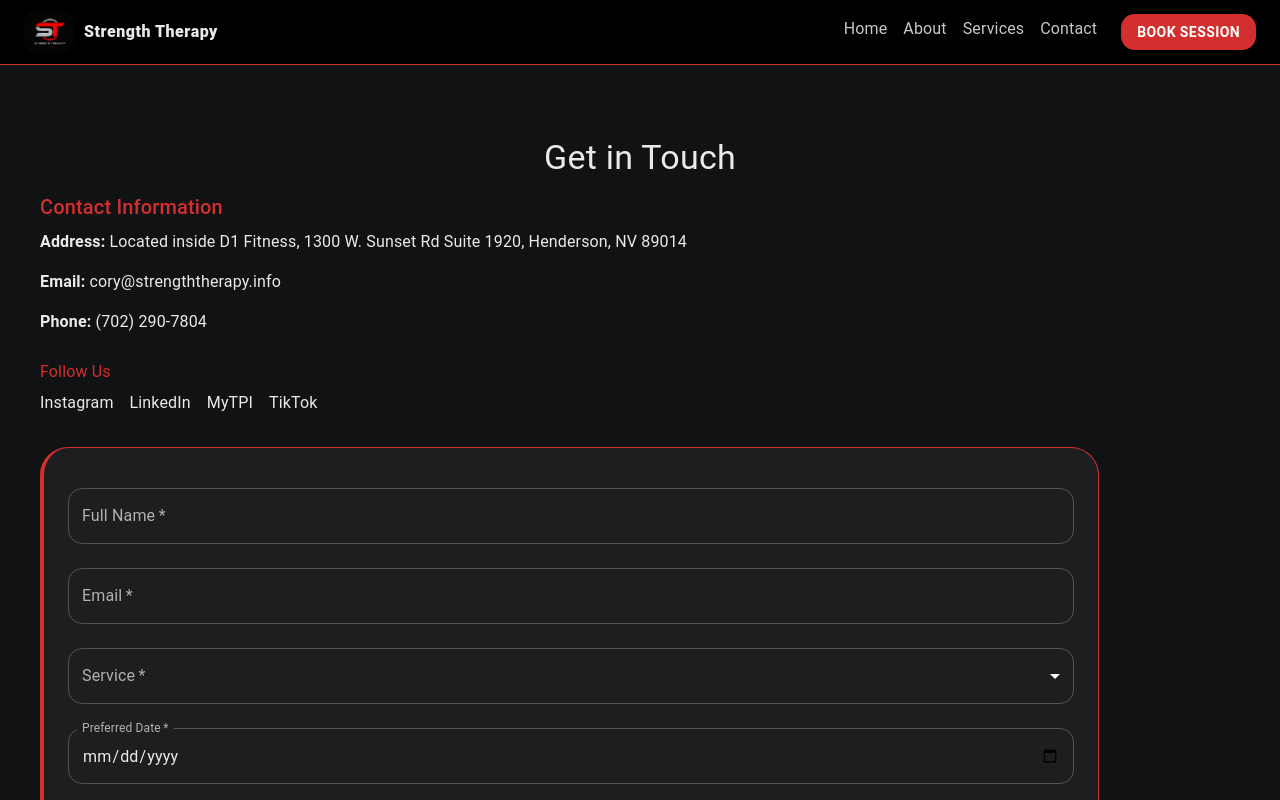
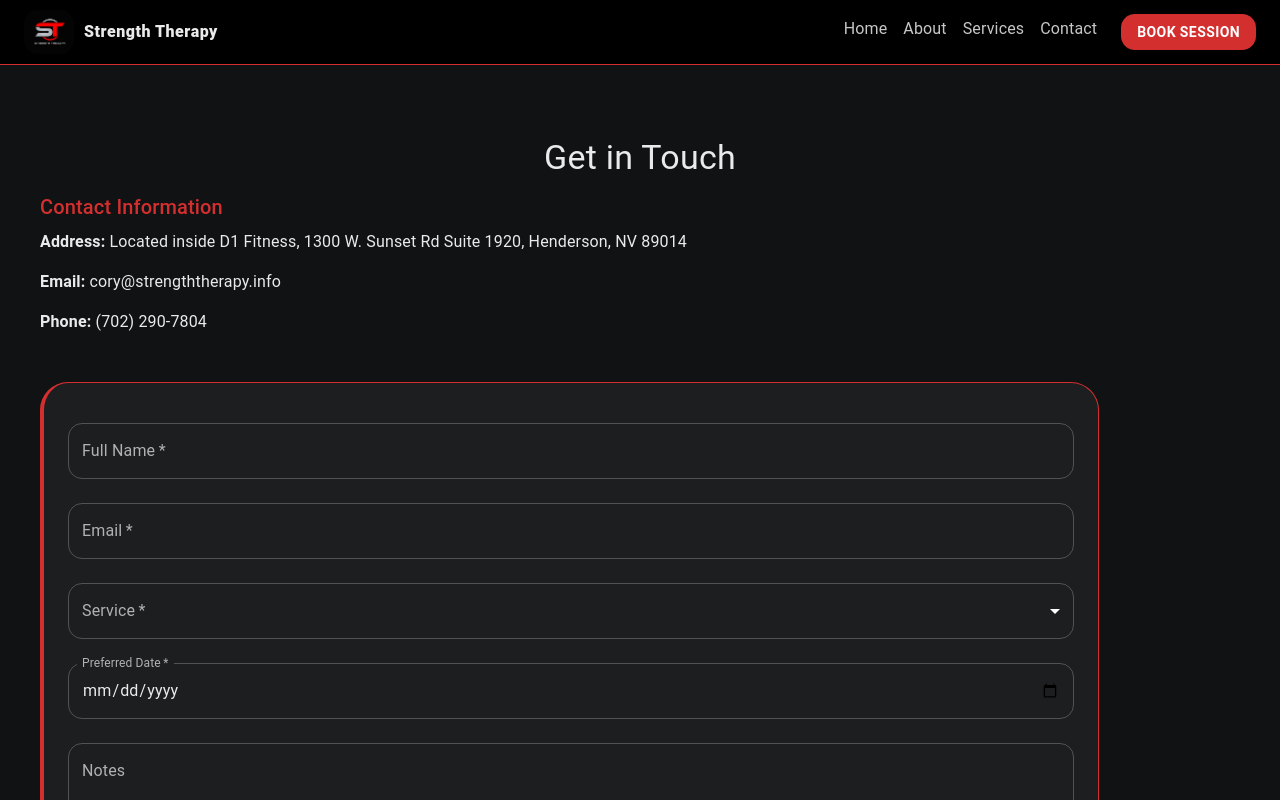
Before and after one commit to DarwinCasasola/strength-therapy-react, a React (Vite) app: page /contact in a window 1280 px wide. Shown: the top 800 px of the page. Built offline with nearby package versions, Linux system fonts and the light colour scheme.

Commit message:
contact update 5

```diff
--- a/src/pages/Contact.jsx
+++ b/src/pages/Contact.jsx
@@ -31,7 +31,7 @@ export default function Contact() {
   const [errorMsg, setErrorMsg] = useState("");
   const [loading, setLoading] = useState(false);
 
-  // Honeypot anti-spam field (renamed to avoid autofill)
+  // Honeypot (rename so Chrome autofill won’t touch it)
   const [hp, setHp] = useState("");
 
   const onChange = (e) =>
@@ -52,13 +52,17 @@ export default function Contact() {
 
   const onSubmit = async (ev) => {
     ev.preventDefault();
-    if (!validate()) return;
 
-    // If honeypot is filled, silently stop (thwarts bots)
+    console.log("CONTACT SUBMIT fired", { form, hp });
+
+    if (!validate()) {
+      console.log("CONTACT SUBMIT stopped: validation failed");
+      return;
+    }
+
+    // If honeypot is filled, stop. (No fake success.)
     if (hp && hp.trim().length > 0) {
-      setOpenSuccess(true);
-      setForm({ name: "", email: "", service: "", date: "", notes: "" });
-      setErrors({});
+      console.log("CONTACT SUBMIT stopped: honeypot triggered", hp);
       return;
     }
 
@@ -74,15 +78,21 @@ export default function Contact() {
       fd.append("notes", form.notes || "");
       fd.append("page", "contact");
 
-      // keep blank — Apps Script honeypot check should ignore if empty
+      // honeypot fields the script checks — must be blank
       fd.append("website", "");
+      fd.append("company", "");
+
+      console.log("CONTACT posting to:", GOOGLE_SHEETS_WEBAPP_URL);
 
       const res = await fetch(GOOGLE_SHEETS_WEBAPP_URL, {
         method: "POST",
         body: fd,
+        redirect: "follow",
       });
 
       const data = await res.json().catch(() => ({}));
+
+      console.log("CONTACT response:", { status: res.status, data });
 
       if (res.ok && data.ok) {
         setOpenSuccess(true);
@@ -92,6 +102,7 @@ export default function Contact() {
         throw new Error(data.error || "Contact submission failed.");
       }
     } catch (err) {
+      console.error("CONTACT submit error:", err);
       setErrorMsg(err?.message || "Something went wrong.");
       setOpenError(true);
     } finally {
@@ -106,7 +117,7 @@ export default function Contact() {
       </Typography>
 
       <Grid container spacing={4} alignItems="stretch">
-        {/* Contact Info (left on desktop) */}
+        {/* Contact Info */}
         <Grid item xs={12} md={6} order={{ xs: 2, md: 1 }}>
           <Box sx={{ height: "100%" }}>
             <Typography variant="h6" color="primary" gutterBottom>
@@ -129,54 +140,10 @@ export default function Contact() {
                 (702) 290-7804
               </Link>
             </Typography>
-
-            <Box sx={{ mt: 3 }}>
-              <Typography variant="subtitle1" color="primary" gutterBottom>
-                Follow Us
-              </Typography>
-              <Box sx={{ display: "flex", gap: 2, flexWrap: "wrap" }}>
-                <Link
-                  href="https://www.instagram.com/strengththerapypt/"
-                  target="_blank"
-                  rel="noopener noreferrer"
-                  color="inherit"
-                  underline="hover"
-                >
-                  Instagram
-                </Link>
-                <Link
-                  href="https://www.linkedin.com/in/corygintherdpt/"
-                  target="_blank"
-                  rel="noopener noreferrer"
-                  color="inherit"
-                  underline="hover"
-                >
-                  LinkedIn
-                </Link>
-                <Link
-                  href="https://www.mytpi.com/experts/508334"
-                  target="_blank"
-                  rel="noopener noreferrer"
-                  color="inherit"
-                  underline="hover"
-                >
-                  MyTPI
-                </Link>
-                <Link
-                  href="https://www.tiktok.com/@corystrengthpt"
-                  target="_blank"
-                  rel="noopener noreferrer"
-                  color="inherit"
-                  underline="hover"
-                >
-                  TikTok
-                </Link>
-              </Box>
-            </Box>
           </Box>
         </Grid>
 
-        {/* Booking-style Contact Form (right on desktop) */}
+        {/* Booking-style Contact Form */}
         <Grid item xs={12} md={6} order={{ xs: 1, md: 2 }}>
           <Paper
             component="form"
@@ -193,7 +160,7 @@ export default function Contact() {
               position: "relative",
             }}
           >
-            {/* Honeypot (renamed to avoid autofill) */}
+            {/* Honeypot */}
             <input
               type="text"
               name="hp_field"
@@ -284,13 +251,7 @@ export default function Contact() {
               placeholder="Any details you'd like Cory to know?"
             />
 
-            <Button
-              type="submit"
-              variant="contained"
-              fullWidth
-              disabled={loading}
-              sx={{ mt: 2 }}
-            >
+            <Button type="submit" variant="contained" fullWidth disabled={loading} sx={{ mt: 2 }}>
               {loading ? "Sending..." : "Send"}
             </Button>
           </Paper>
```
